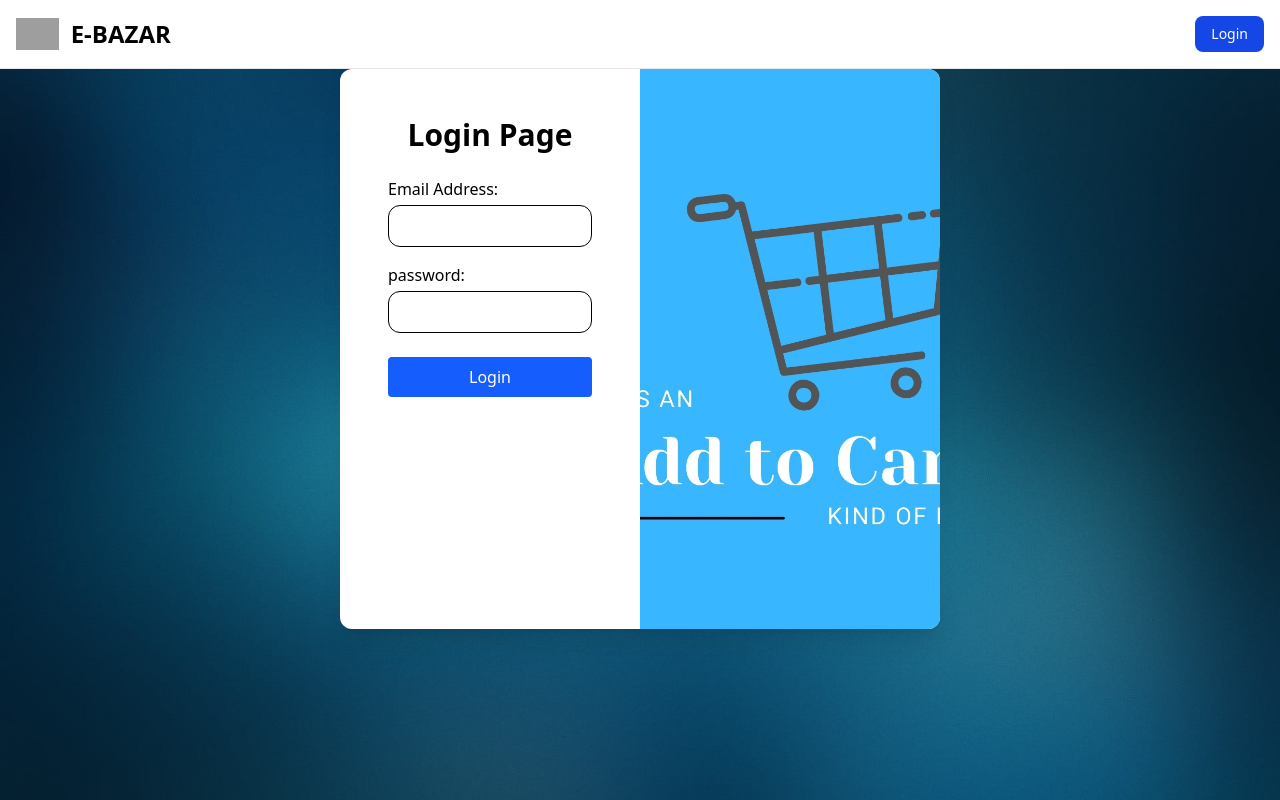
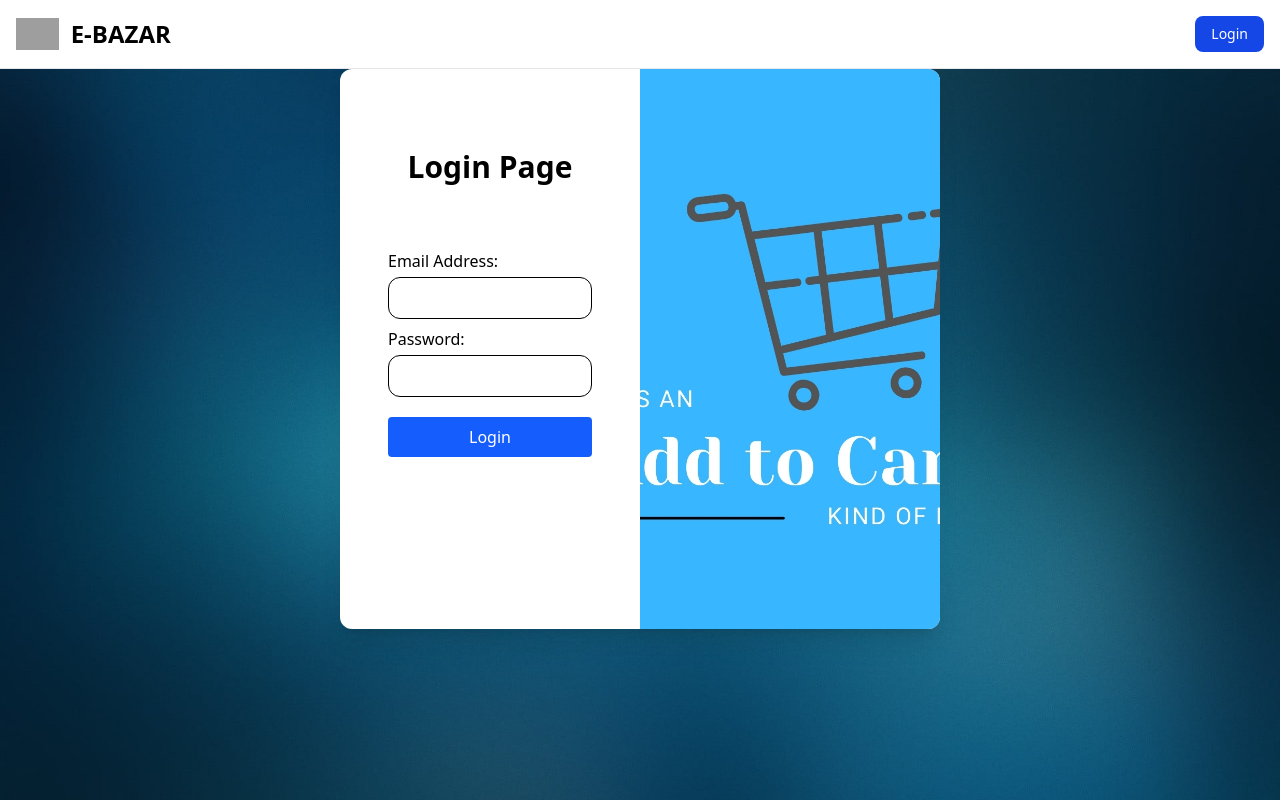
Before and after one commit to Aayush3003265/E-commerse-Practice, a Next.js app: page /login in a window 1280 px wide. Built offline with nearby package versions, Linux system fonts and the light colour scheme; no server answers; grey boxes are pictures that could not be loaded.

Commit message:
auth using api and set loading state

```diff
--- /dev/null
+++ b/src/api/auth.js
@@ -0,0 +1,11 @@
+import config from "@/config";
+import axios from "axios";
+
+const loginAuth = async ({ email, password }) => {
+  return await axios.post(`${config.apiUrl}/api/auth/login`, {
+    email,
+    password,
+  });
+};
+
+export { loginAuth };
--- a/src/app/(auth)/layout.js
+++ b/src/app/(auth)/layout.js
@@ -13,14 +13,14 @@ const AuthLayout = ({ children }) => {
         width={2000}
         className="h-full w-full fixed max-w-screen left-0  right-0 -z-1 object-cover"
       />
-      <div className="grid grid-cols-1 md:grid-cols-2 w-full lg:w-2/3  xl:w-1/2 shadow-xl rounded-xl bg-white min-h-[70vh] ">
+      <div className="grid grid-cols-1 md:grid-cols-2 w-full lg:w-2/3  xl:w-1/2 shadow-xl rounded-xl bg-white min-h-[70vh]  ">
         {children}
         <Image
           src={cartPng}
           alt=""
           height={1200}
           width={1200}
-          className="h-full w-auto rounded-r-xl object-cover"
+          className="h-full w-auto rounded-r-xl object-cover hidden md:block"
         />
       </div>
     </section>
--- a/src/app/(auth)/login/page.js
+++ b/src/app/(auth)/login/page.js
@@ -1,38 +1,74 @@
 "use client";
-import React from "react";
+import { loginAuth } from "@/api/auth";
+import { useRouter } from "next/navigation";
+import React, { useState } from "react";
 import { useForm } from "react-hook-form";
 
 const Login = () => {
-  const { register } = useForm();
-  const { ref, name, onChange, onBlur } = register("email");
+  const [loading, setLoading] = useState(false);
+  const router = useRouter();
+  const {
+    register,
+    handleSubmit,
+    formState: { errors },
+  } = useForm();
+  //passing my form data to api for authentication
+  const submitForm = async (data) => {
+    setLoading(true);
+    try {
+      await loginAuth(data);
+      router.push("/");
+      setLoading(false);
+      // console.log(response.data);
+    } catch (error) {
+      console.log(error.response.data);
+      setLoading(false);
+    }
+  };
+  // const { ref, name, onChange, onBlur } = register("email");
   return (
-    <div className="py-12 px-12">
-      <h1 className="text-center text-3xl font-bold mb-4">Login Page</h1>
-      <div className="py-2">
-        <label htmlFor="email">Email Address:</label>
+    <div>
+      <h1 className="text-center text-3xl font-bold mt-[80px]">Login Page</h1>
+      <form className="py-16 px-12" onSubmit={handleSubmit(submitForm)}>
+        <div className="pb-2">
+          <label htmlFor="email" className="font-medium">
+            Email Address:
+          </label>
           <input
             type="email"
             id="email"
-          name={name}
-          ref={ref}
+            {...register("email", {
+              required: "Email is required",
+              pattern: {
+                value: /^[\w-\.]+@([\w-]+\.)+[\w-]{2,4}$/,
+                message: "Invalid Email Address",
+              },
+            })}
             className="border rounded-xl w-full p-2 mt-1"
           />
+          <p className="text-red-500 text-sm">{errors.email?.message}</p>
         </div>
-      <div className="py-2">
-        <label htmlFor="password">password:</label>
+        <div className="pb-1">
+          <label htmlFor="password" className="font-medium">
+            Password:
+          </label>
           <input
             type="password"
             id="password"
+            {...register("password", { required: "Password is required" })}
             className="border rounded-xl w-full p-2 mt-1"
           />
+          <p className="text-red-500 text-sm">{errors.password?.message}</p>
         </div>
         <div className="py-2">
           <input
             type="submit"
-          value="Login"
-          className="w-full bg-blue-600 hover:bg-blue-700 mt-2 text-white py-2 rounded hover:cursor-pointer"
+            disabled={loading}
+            value={loading ? "Submitting...." : "Login"}
+            className="w-full bg-blue-600 hover:bg-blue-700 mt-2 text-white py-2 rounded hover:cursor-pointer disabled:opacity-60"
           />
         </div>
+      </form>
     </div>
   );
 };
```
Lines whose indentation alone changed are shown as unchanged.
